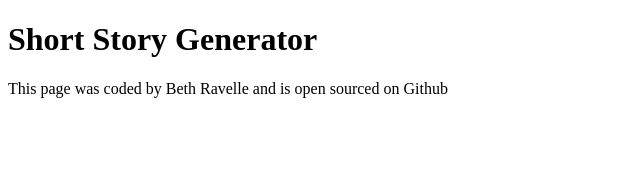
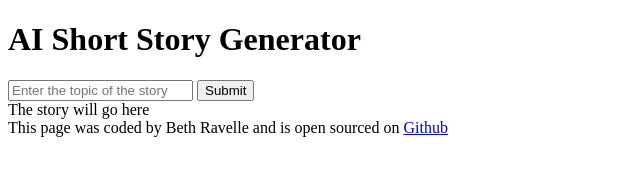
Before and after one commit to BethRavelle/short-story-generator, a plain HTML site: page index.html in a window 1280 px wide. Shown: the whole page, without its empty margins (0-640 px from the left). Drawn offline with Linux system fonts and the light colour scheme.

Commit message:
added basic html structure

```diff
--- a/index.html
+++ b/index.html
@@ -4,12 +4,26 @@
     <meta charset="UTF-8" />
     <meta name="viewport" content="width=device-width, initial-scale=1.0" />
     <link rel="stylesheet" href="src/style.css" />
-    <title>Short Story Generator</title>
+    <title>AI Short Story Generator</title>
   </head>
   <body>
-    <h1>Short Story Generator</h1>
+    <header>
+      <h1>AI Short Story Generator</h1>
+    </header>
+    <main>
+      <form>
+        <input type="text" placeholder="Enter the topic of the story" />
+        <input type="submit" />
+      </form>
+      <div id="story">The story will go here</div>
+    </main>
     <footer>
-      This page was coded by Beth Ravelle and is open sourced on Github
+      This page was coded by Beth Ravelle and is open sourced on
+      <a
+        href="https://github.com/BethRavelle/short-story-generator"
+        target="_blank"
+        >Github</a
+      >
     </footer>
   </body>
   <script src="src/index.js"></script>
```
